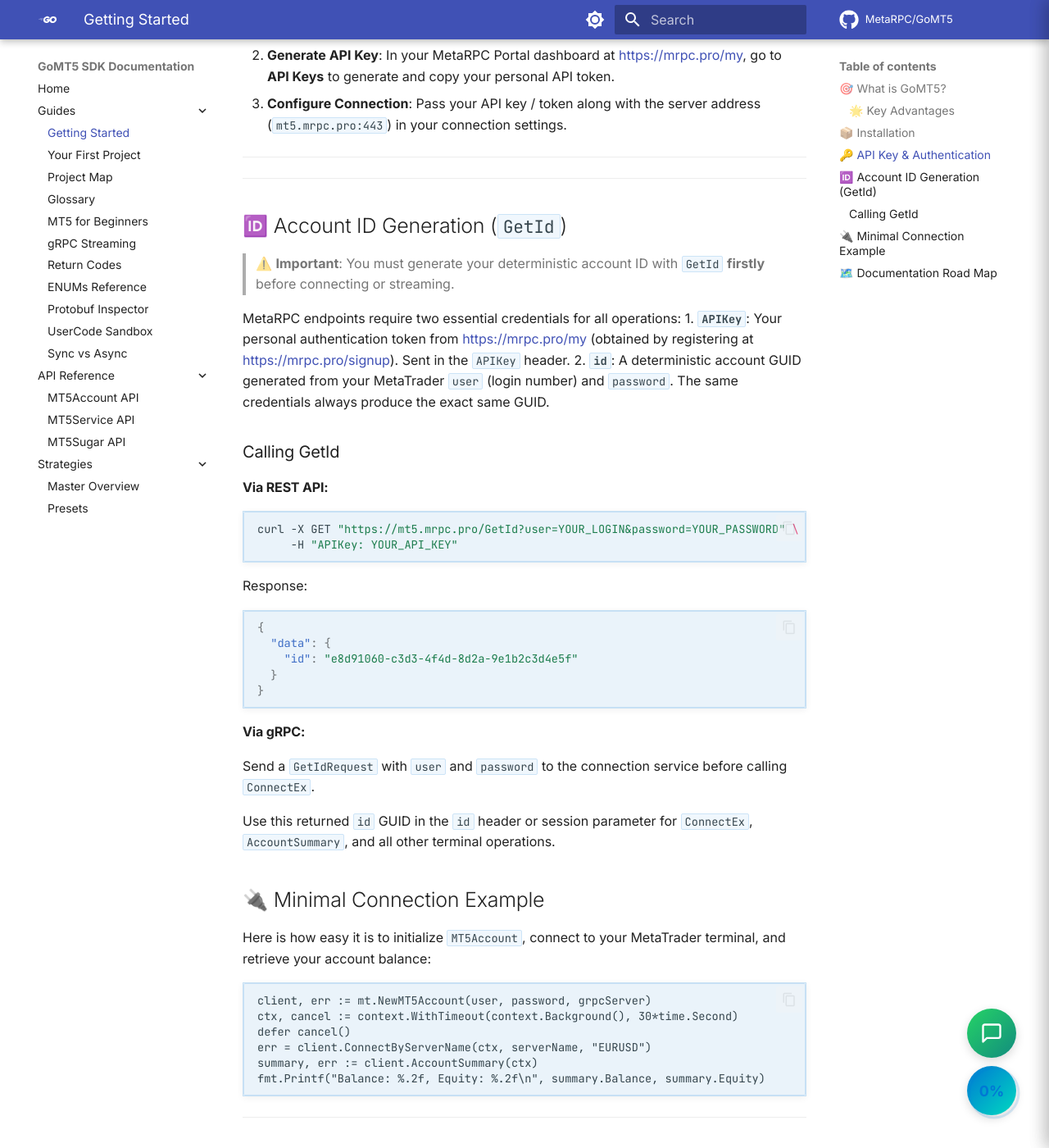
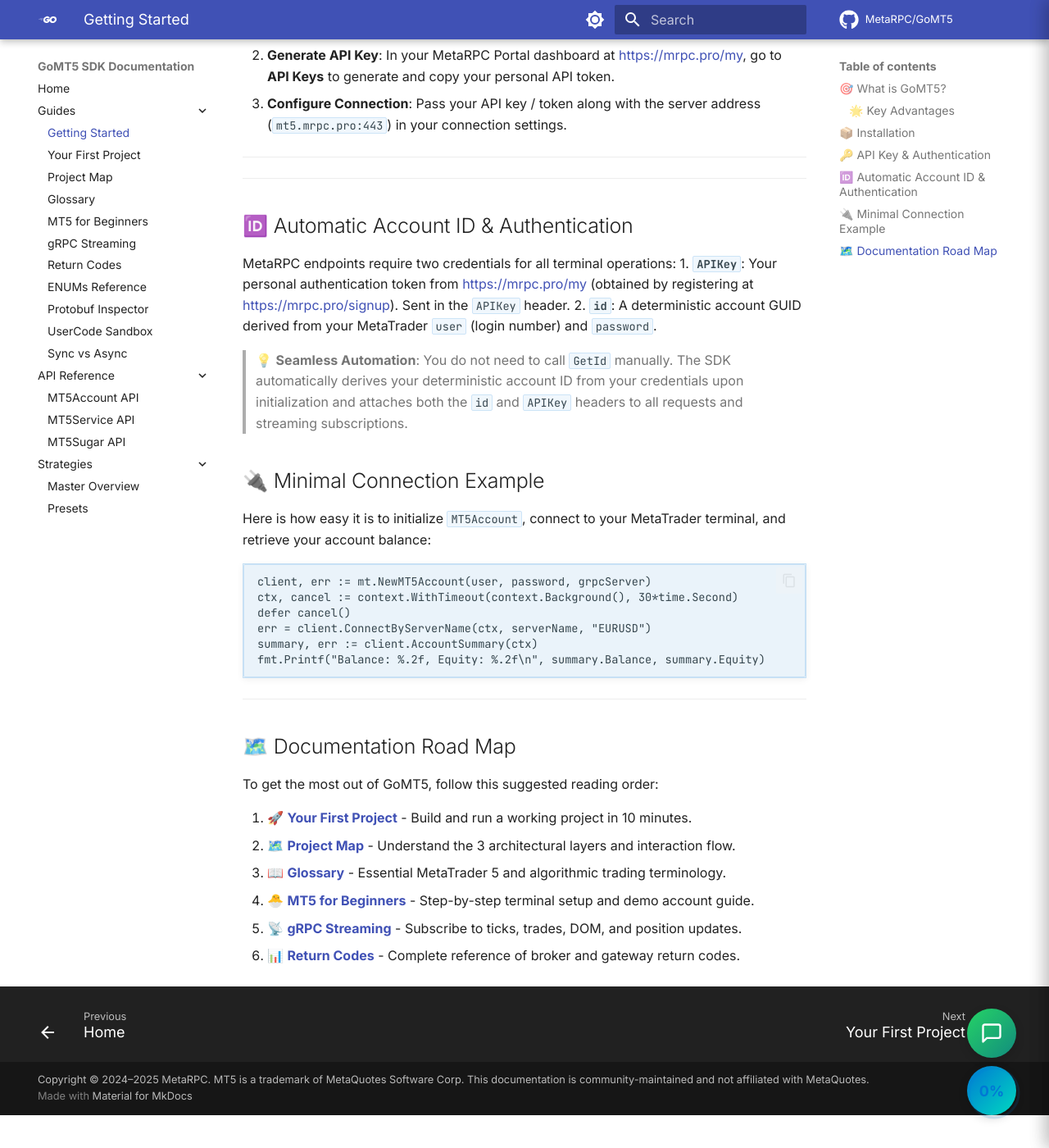
Before and after one commit to MetaRPC/GoMT5, an MkDocs documentation site: the page built from docs/All_Guides/GETTING_STARTED.md, in a window 1280 px wide and 1400 px high, scrolled down 1071 px. Shown: the whole window at 82% size. Built offline with MkDocs 1.6.1 and Material for MkDocs 9.7.7, drawn with Linux system fonts in a browser that asks for light colours; comment, search, counter and statistics services are not loaded.

Commit message:
feat: automate GetId and support apiKey in Account constructor

````diff
--- a/docs/All_Guides/GETTING_STARTED.md
+++ b/docs/All_Guides/GETTING_STARTED.md
@@ -39,35 +39,13 @@
 
 ---
 
-## 🆔 Account ID Generation (`GetId`)
+## 🆔 Automatic Account ID & Authentication
 
-> ⚠️ **Important**: You must generate your deterministic account ID with `GetId` **firstly** before connecting or streaming.
+MetaRPC endpoints require two credentials for all terminal operations:
+1. **`APIKey`**: Your personal authentication token from [https://mrpc.pro/my](https://mrpc.pro/my) (obtained by registering at [https://mrpc.pro/signup](https://mrpc.pro/signup)). Sent in the `APIKey` header.
+2. **`id`**: A deterministic account GUID derived from your MetaTrader `user` (login number) and `password`.
 
-MetaRPC endpoints require two essential credentials for all operations:
-1. **`APIKey`**: Your personal authentication token from [https://mrpc.pro/my](https://mrpc.pro/my) (obtained by registering at [https://mrpc.pro/signup](https://mrpc.pro/signup)). Sent in the `APIKey` header.
-2. **`id`**: A deterministic account GUID generated from your MetaTrader `user` (login number) and `password`. The same credentials always produce the exact same GUID.
-
-### Calling GetId
-
-#### Via REST API:
-```bash
-curl -X GET "https://mt5.mrpc.pro/GetId?user=YOUR_LOGIN&password=YOUR_PASSWORD" \
-     -H "APIKey: YOUR_API_KEY"
-```
-
-Response:
-```json
-{
-  "data": {
-    "id": "e8d91060-c3d3-4f4d-8d2a-9e1b2c3d4e5f"
-  }
-}
-```
-
-#### Via gRPC:
-Send a `GetIdRequest` with `user` and `password` to the connection service before calling `ConnectEx`.
-
-Use this returned `id` GUID in the `id` header or session parameter for `ConnectEx`, `AccountSummary`, and all other terminal operations.
+> 💡 **Seamless Automation**: You do not need to call `GetId` manually. The SDK automatically derives your deterministic account ID from your credentials upon initialization and attaches both the `id` and `APIKey` headers to all requests and streaming subscriptions.
 
 ## 🔌 Minimal Connection Example
 
````
Also changed, not shown: README.md (+5 -21 lines), docs/All_Guides/Your_First_Project.md (+5 -20 lines), 1 other file.
